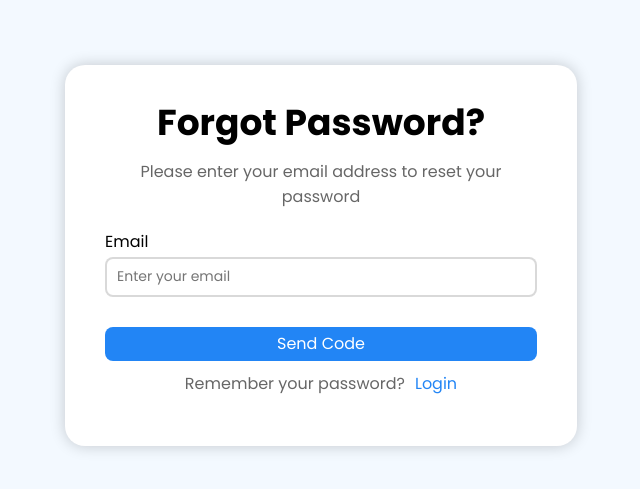
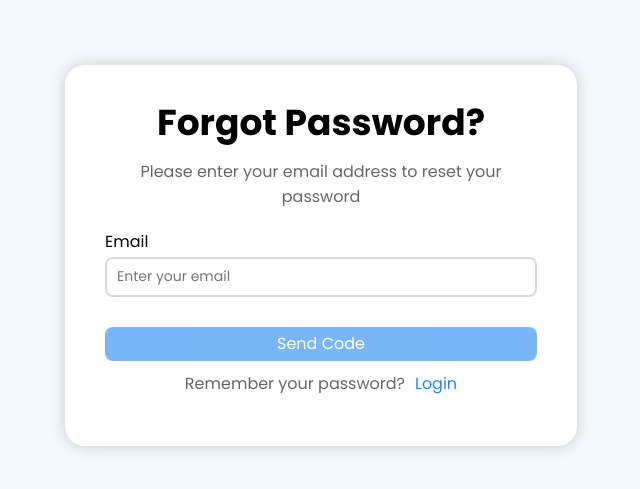
Before and after one commit to tlhalesebaeng/testmaker-frontend, a React (Vite) app: page /password/reset in a window 1280 px wide. Shown: the part 145-634 px from the top of the page, without its empty margins (319-959 px from the left). Built offline with nearby package versions, Linux system fonts and the light colour scheme.

Commit message:
Disable the send code button when the email input field data is falsy

```diff
--- a/src/features/auth/forgot-password/ForgotPassword.jsx
+++ b/src/features/auth/forgot-password/ForgotPassword.jsx
@@ -20,6 +20,9 @@ const ForgotPassword = () => {
         });
     };
 
+    let disableBtn = false; // Disables the send code button
+    if (!data.email) disableBtn = true;
+
     const fieldProps = {
         type: 'email',
         placeholder: 'Enter your email',
@@ -34,7 +37,9 @@ const ForgotPassword = () => {
             <Card className="auth__card flex-container column">
                 <Form heading="Forgot Password?" description={description}>
                     <Input {...fieldProps} />
-                    <Button onClick={handleSubmit}>Send Code</Button>
+                    <Button disabled={disableBtn} onClick={handleSubmit}>
+                        Send Code
+                    </Button>
                 </Form>
                 <AuthQuestion linkText="Login">Remember your password?</AuthQuestion>
             </Card>
```
